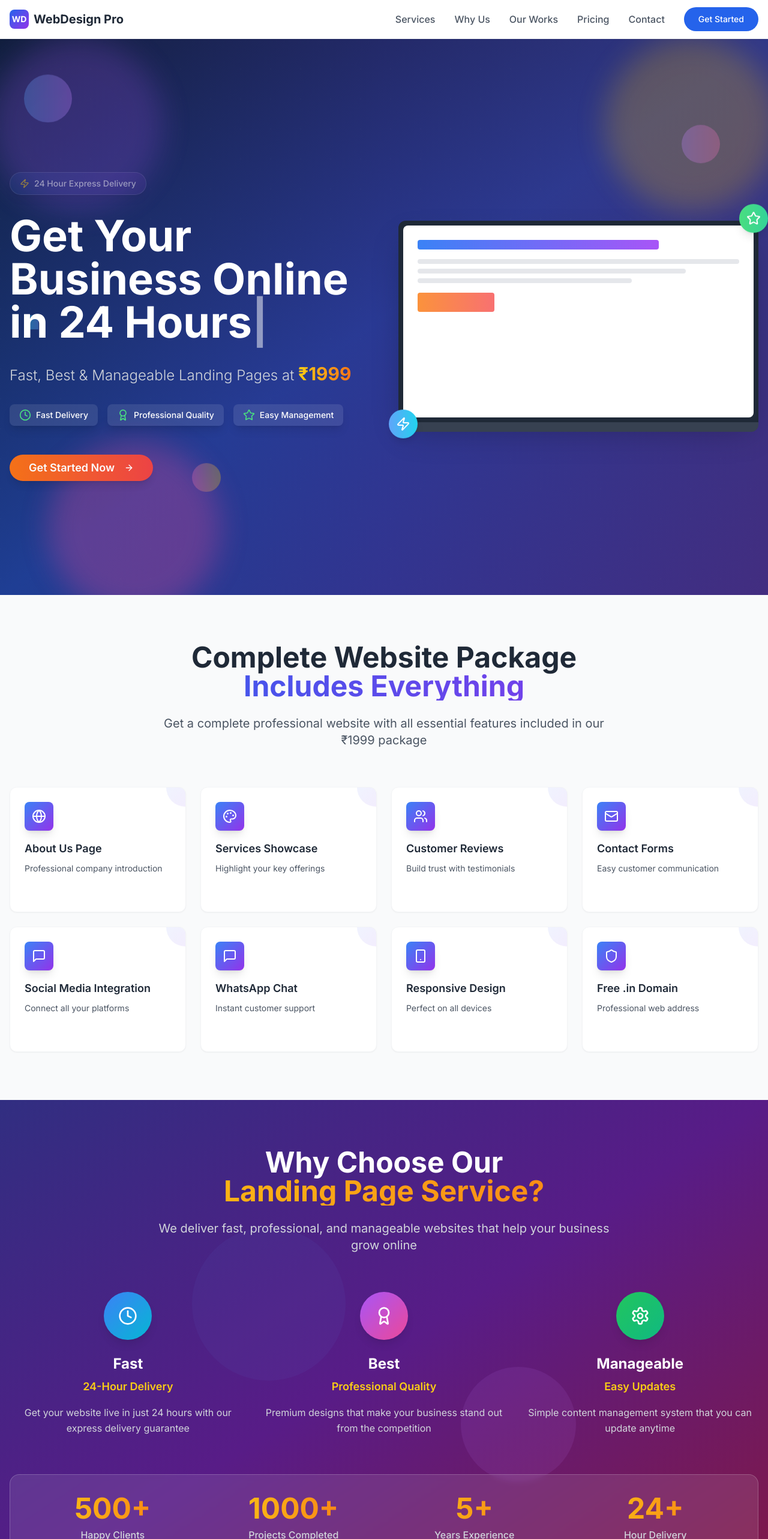
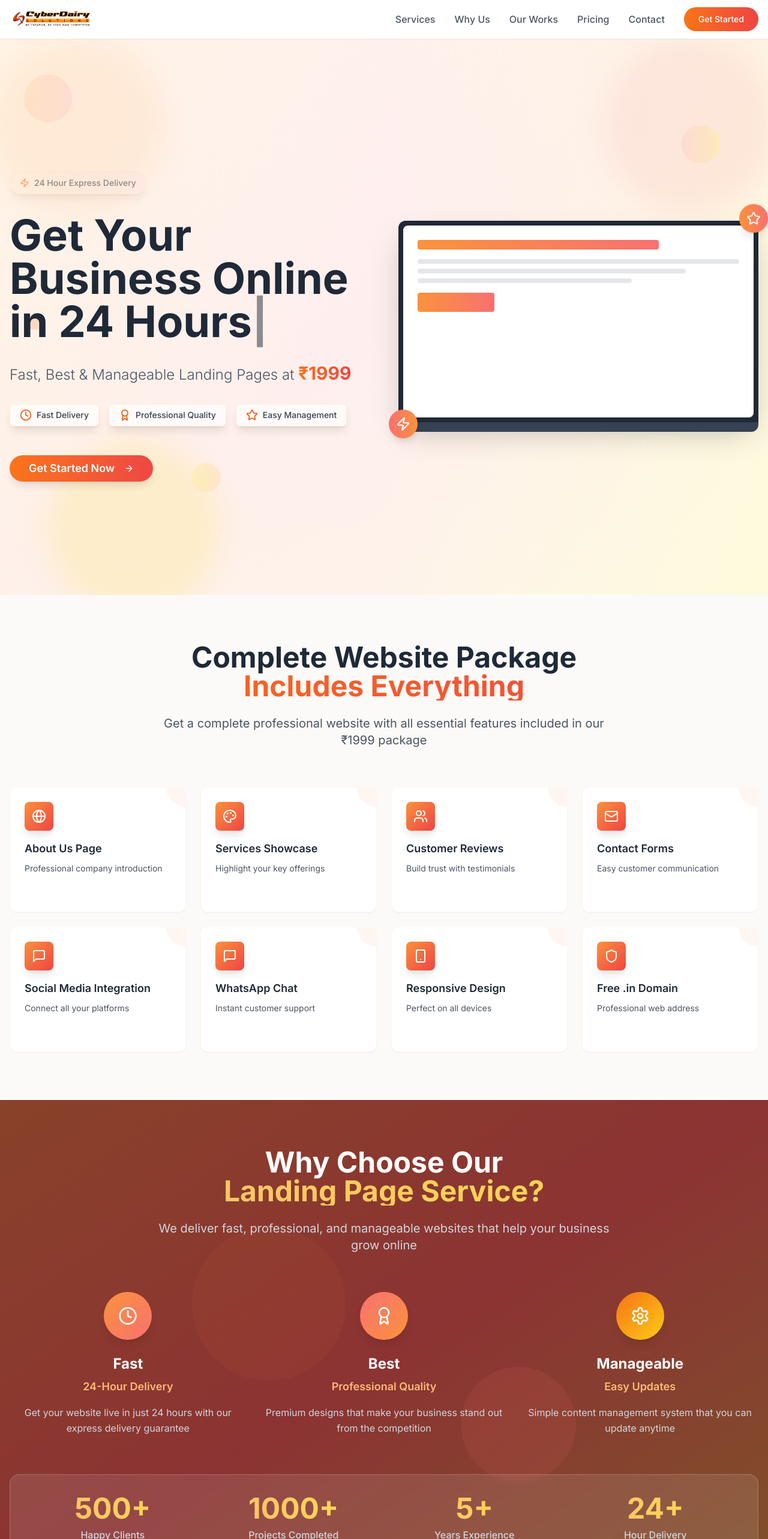
Before and after one commit to SahilKhanDhsgsu/instant-landing-wave, a React (Vite) app: page / in a window 1280 px wide. Shown: the top 2566 px of the page at 60% size. Built offline with nearby package versions, Linux system fonts and the light colour scheme.

Commit message:
Refactor: Apply logo color scheme
Update the website's color palette to match the logo's shades, maintaining the existing design.

```diff
--- a/src/components/Header.tsx
+++ b/src/components/Header.tsx
@@ -17,47 +17,48 @@ const Header = () => {
         <div className="flex items-center justify-between h-16">
           {/* Logo */}
           <div className="flex items-center space-x-2">
-            <div className="w-8 h-8 bg-gradient-to-br from-blue-600 to-purple-600 rounded-lg flex items-center justify-center">
-              <span className="text-white font-bold text-sm">WD</span>
-            </div>
-            <span className="text-xl font-bold text-gray-800">WebDesign Pro</span>
+            <img
+              src="/lovable-uploads/4786249e-a51d-4d6b-b3a7-736c147faef7.png"
+              alt="CyberDairy Solutions"
+              className="h-10 w-auto"
+            />
           </div>
 
           {/* Desktop Navigation */}
           <nav className="hidden md:flex items-center space-x-8">
             <button
               onClick={() => scrollToSection('services')}
-              className="text-gray-600 hover:text-blue-600 transition-colors duration-200 font-medium"
+              className="text-gray-600 hover:text-orange-600 transition-colors duration-200 font-medium"
             >
               Services
             </button>
             <button
               onClick={() => scrollToSection('why-choose-us')}
-              className="text-gray-600 hover:text-blue-600 transition-colors duration-200 font-medium"
+              className="text-gray-600 hover:text-orange-600 transition-colors duration-200 font-medium"
             >
               Why Us
             </button>
             <button
               onClick={() => scrollToSection('works')}
-              className="text-gray-600 hover:text-blue-600 transition-colors duration-200 font-medium"
+              className="text-gray-600 hover:text-orange-600 transition-colors duration-200 font-medium"
             >
               Our Works
             </button>
             <button
               onClick={() => scrollToSection('pricing')}
-              className="text-gray-600 hover:text-blue-600 transition-colors duration-200 font-medium"
+              className="text-gray-600 hover:text-orange-600 transition-colors duration-200 font-medium"
             >
               Pricing
             </button>
             <button
               onClick={() => scrollToSection('contact')}
-              className="text-gray-600 hover:text-blue-600 transition-colors duration-200 font-medium"
+              className="text-gray-600 hover:text-orange-600 transition-colors duration-200 font-medium"
             >
               Contact
             </button>
             <Button
               onClick={() => scrollToSection('contact')}
-              className="bg-blue-600 hover:bg-blue-700 text-white px-6 py-2 rounded-full transition-all duration-300 hover:scale-105"
+              className="bg-gradient-to-r from-orange-500 to-red-500 hover:from-orange-600 hover:to-red-600 text-white px-6 py-2 rounded-full transition-all duration-300 hover:scale-105"
             >
               Get Started
             </Button>
@@ -78,37 +79,37 @@ const Header = () => {
             <nav className="flex flex-col space-y-4">
               <button
                 onClick={() => scrollToSection('services')}
-                className="text-left text-gray-600 hover:text-blue-600 transition-colors duration-200 font-medium"
+                className="text-left text-gray-600 hover:text-orange-600 transition-colors duration-200 font-medium"
               >
                 Services
               </button>
               <button
                 onClick={() => scrollToSection('why-choose-us')}
-                className="text-left text-gray-600 hover:text-blue-600 transition-colors duration-200 font-medium"
+                className="text-left text-gray-600 hover:text-orange-600 transition-colors duration-200 font-medium"
               >
                 Why Us
               </button>
               <button
                 onClick={() => scrollToSection('works')}
-                className="text-left text-gray-600 hover:text-blue-600 transition-colors duration-200 font-medium"
+                className="text-left text-gray-600 hover:text-orange-600 transition-colors duration-200 font-medium"
               >
                 Our Works
               </button>
               <button
                 onClick={() => scrollToSection('pricing')}
-                className="text-left text-gray-600 hover:text-blue-600 transition-colors duration-200 font-medium"
+                className="text-left text-gray-600 hover:text-orange-600 transition-colors duration-200 font-medium"
               >
                 Pricing
               </button>
               <button
                 onClick={() => scrollToSection('contact')}
-                className="text-left text-gray-600 hover:text-blue-600 transition-colors duration-200 font-medium"
+                className="text-left text-gray-600 hover:text-orange-600 transition-colors duration-200 font-medium"
               >
                 Contact
               </button>
               <Button
                 onClick={() => scrollToSection('contact')}
-                className="bg-blue-600 hover:bg-blue-700 text-white px-6 py-2 rounded-full transition-all duration-300 w-fit"
+                className="bg-gradient-to-r from-orange-500 to-red-500 hover:from-orange-600 hover:to-red-600 text-white px-6 py-2 rounded-full transition-all duration-300 w-fit"
               >
                 Get Started
               </Button>
--- a/src/components/Hero.tsx
+++ b/src/components/Hero.tsx
@@ -19,32 +19,32 @@ const Hero = () => {
   }, [index, fullText]);
 
   return (
-    <section className="min-h-screen relative overflow-hidden bg-gradient-to-br from-slate-900 via-blue-900 to-indigo-900">
+    <section className="min-h-screen relative overflow-hidden bg-gradient-to-br from-orange-50 via-red-50 to-yellow-50">
       {/* Enhanced Background with Multiple Layers */}
       <div className="absolute inset-0">
         {/* Primary gradient overlay */}
-        <div className="absolute inset-0 bg-gradient-to-r from-blue-600/10 via-purple-600/10 to-pink-600/10"></div>
+        <div className="absolute inset-0 bg-gradient-to-r from-orange-100/30 via-red-100/20 to-yellow-100/30"></div>
 
         {/* Animated gradient mesh */}
-        <div className="absolute inset-0 opacity-30">
-          <div className="absolute top-0 -left-4 w-72 h-72 bg-purple-500 rounded-full mix-blend-multiply filter blur-xl animate-pulse-slow"></div>
-          <div className="absolute top-0 -right-4 w-72 h-72 bg-yellow-500 rounded-full mix-blend-multiply filter blur-xl animate-pulse-slow" style={{animationDelay: '2s'}}></div>
-          <div className="absolute -bottom-8 left-20 w-72 h-72 bg-pink-500 rounded-full mix-blend-multiply filter blur-xl animate-pulse-slow" style={{animationDelay: '4s'}}></div>
+        <div className="absolute inset-0 opacity-20">
+          <div className="absolute top-0 -left-4 w-72 h-72 bg-orange-300 rounded-full mix-blend-multiply filter blur-xl animate-pulse-slow"></div>
+          <div className="absolute top-0 -right-4 w-72 h-72 bg-red-300 rounded-full mix-blend-multiply filter blur-xl animate-pulse-slow" style={{animationDelay: '2s'}}></div>
+          <div className="absolute -bottom-8 left-20 w-72 h-72 bg-yellow-300 rounded-full mix-blend-multiply filter blur-xl animate-pulse-slow" style={{animationDelay: '4s'}}></div>
         </div>
 
         {/* Floating geometric shapes */}
-        <div className="absolute top-20 left-10 w-20 h-20 bg-gradient-to-r from-blue-400/30 to-purple-400/30 rounded-full animate-bounce backdrop-blur-sm" style={{animationDelay: '0s'}} />
-        <div className="absolute top-40 right-20 w-16 h-16 bg-gradient-to-r from-purple-400/30 to-pink-400/30 rounded-full animate-bounce backdrop-blur-sm" style={{animationDelay: '1s'}} />
-        <div className="absolute bottom-40 left-1/4 w-12 h-12 bg-gradient-to-r from-pink-400/30 to-yellow-400/30 rounded-full animate-bounce backdrop-blur-sm" style={{animationDelay: '2s'}} />
-        <div className="absolute top-1/3 right-1/3 w-8 h-8 bg-gradient-to-r from-yellow-400/30 to-green-400/30 rounded-full animate-bounce backdrop-blur-sm" style={{animationDelay: '0.5s'}} />
+        <div className="absolute top-20 left-10 w-20 h-20 bg-gradient-to-r from-orange-200/40 to-red-200/40 rounded-full animate-bounce backdrop-blur-sm" style={{animationDelay: '0s'}} />
+        <div className="absolute top-40 right-20 w-16 h-16 bg-gradient-to-r from-red-200/40 to-yellow-200/40 rounded-full animate-bounce backdrop-blur-sm" style={{animationDelay: '1s'}} />
+        <div className="absolute bottom-40 left-1/4 w-12 h-12 bg-gradient-to-r from-yellow-200/40 to-orange-200/40 rounded-full animate-bounce backdrop-blur-sm" style={{animationDelay: '2s'}} />
+        <div className="absolute top-1/3 right-1/3 w-8 h-8 bg-gradient-to-r from-orange-300/40 to-red-300/40 rounded-full animate-bounce backdrop-blur-sm" style={{animationDelay: '0.5s'}} />
 
         {/* Additional floating elements */}
-        <div className="absolute top-1/2 left-10 w-6 h-6 bg-gradient-to-r from-cyan-400/40 to-blue-400/40 rotate-45 animate-bounce backdrop-blur-sm" style={{animationDelay: '1.5s'}} />
-        <div className="absolute bottom-1/3 right-16 w-10 h-10 bg-gradient-to-r from-indigo-400/40 to-purple-400/40 rotate-12 animate-bounce backdrop-blur-sm" style={{animationDelay: '3s'}} />
+        <div className="absolute top-1/2 left-10 w-6 h-6 bg-gradient-to-r from-red-300/40 to-orange-300/40 rotate-45 animate-bounce backdrop-blur-sm" style={{animationDelay: '1.5s'}} />
+        <div className="absolute bottom-1/3 right-16 w-10 h-10 bg-gradient-to-r from-yellow-300/40 to-red-300/40 rotate-12 animate-bounce backdrop-blur-sm" style={{animationDelay: '3s'}} />
 
         {/* Subtle grid pattern */}
         <div className="absolute inset-0 opacity-5" style={{
-          backgroundImage: `radial-gradient(circle at 1px 1px, rgba(255,255,255,0.3) 1px, transparent 0)`,
+          backgroundImage: `radial-gradient(circle at 1px 1px, rgba(255,107,53,0.3) 1px, transparent 0)`,
           backgroundSize: '50px 50px'
         }}></div>
       </div>
@@ -52,23 +52,23 @@ const Hero = () => {
       <div className="container mx-auto px-4 pt-20 pb-12 relative z-10">
         <div className="grid lg:grid-cols-2 gap-12 items-center min-h-screen">
           {/* Left Content */}
-          <div className="text-white space-y-8 animate-fade-in">
+          <div className="text-gray-800 space-y-8 animate-fade-in">
             {/* Floating Badge */}
-            <div className="inline-flex items-center bg-gradient-to-r from-blue-500/20 to-purple-500/20 backdrop-blur-sm border border-white/20 rounded-full px-4 py-2 text-sm font-medium animate-pulse shadow-lg">
-              <Zap className="w-4 h-4 mr-2 text-yellow-400" />
+            <div className="inline-flex items-center bg-gradient-to-r from-orange-100/80 to-red-100/80 backdrop-blur-sm border border-orange-200/50 rounded-full px-4 py-2 text-sm font-medium animate-pulse shadow-lg">
+              <Zap className="w-4 h-4 mr-2 text-orange-600" />
               24 Hour Express Delivery
             </div>
 
             {/* Main Headline with Typewriter Effect */}
-            <h1 className="text-5xl lg:text-7xl font-bold leading-tight">
+            <h1 className="text-5xl lg:text-7xl font-bold leading-tight text-gray-800">
               {text}
               <span className="animate-pulse">|</span>
             </h1>
 
             {/* Subheadline */}
-            <p className="text-xl lg:text-2xl text-gray-300 font-light">
+            <p className="text-xl lg:text-2xl text-gray-600 font-light">
               Fast, Best & Manageable Landing Pages at{' '}
-              <span className="text-transparent bg-gradient-to-r from-yellow-400 to-orange-500 bg-clip-text font-bold text-3xl">
+              <span className="text-transparent bg-gradient-to-r from-orange-500 to-red-500 bg-clip-text font-bold text-3xl">
                 ₹1999
               </span>
             </p>
@@ -82,11 +82,11 @@ const Hero = () => {
               ].map((benefit, idx) => (
                 <div
                   key={benefit.text}
-                  className="flex items-center bg-white/10 backdrop-blur-sm rounded-lg px-4 py-2 hover:bg-white/20 transition-all duration-300 hover:scale-105 shadow-lg"
+                  className="flex items-center bg-white/70 backdrop-blur-sm rounded-lg px-4 py-2 hover:bg-white/90 transition-all duration-300 hover:scale-105 shadow-lg border border-orange-100"
                   style={{animationDelay: `${idx * 0.2}s`}}
                 >
-                  <benefit.icon className="w-5 h-5 mr-2 text-green-400" />
-                  <span className="text-sm font-medium">{benefit.text}</span>
+                  <benefit.icon className="w-5 h-5 mr-2 text-orange-600" />
+                  <span className="text-sm font-medium text-gray-700">{benefit.text}</span>
                 </div>
               ))}
             </div>
@@ -111,7 +111,7 @@ const Hero = () => {
               <div className="bg-gray-800 rounded-t-xl p-2 shadow-2xl">
                 <div className="bg-white rounded-lg p-6 h-80 overflow-hidden">
                   <div className="space-y-4">
-                    <div className="h-4 bg-gradient-to-r from-blue-500 to-purple-500 rounded w-3/4"></div>
+                    <div className="h-4 bg-gradient-to-r from-orange-400 to-red-400 rounded w-3/4"></div>
                     <div className="space-y-2">
                       <div className="h-2 bg-gray-200 rounded w-full"></div>
                       <div className="h-2 bg-gray-200 rounded w-5/6"></div>
@@ -124,10 +124,10 @@ const Hero = () => {
               <div className="bg-gray-700 rounded-b-xl h-4"></div>
 
               {/* Floating Elements */}
-              <div className="absolute -top-4 -right-4 bg-gradient-to-r from-green-400 to-emerald-400 text-white rounded-full p-3 animate-bounce shadow-lg">
+              <div className="absolute -top-4 -right-4 bg-gradient-to-r from-orange-400 to-red-400 text-white rounded-full p-3 animate-bounce shadow-lg">
                 <Star className="w-6 h-6" />
               </div>
-              <div className="absolute -bottom-4 -left-4 bg-gradient-to-r from-blue-400 to-cyan-400 text-white rounded-full p-3 animate-bounce shadow-lg" style={{animationDelay: '0.5s'}}>
+              <div className="absolute -bottom-4 -left-4 bg-gradient-to-r from-red-400 to-orange-400 text-white rounded-full p-3 animate-bounce shadow-lg" style={{animationDelay: '0.5s'}}>
                 <Zap className="w-6 h-6" />
               </div>
             </div>
--- a/src/components/Services.tsx
+++ b/src/components/Services.tsx
@@ -19,7 +19,7 @@ const Services = () => {
         <div className="text-center mb-16 animate-fade-in">
           <h2 className="text-4xl lg:text-5xl font-bold text-gray-800 mb-6">
             Complete Website Package
-            <span className="block text-transparent bg-gradient-to-r from-blue-600 to-purple-600 bg-clip-text">
+            <span className="block text-transparent bg-gradient-to-r from-orange-500 to-red-500 bg-clip-text">
               Includes Everything
             </span>
           </h2>
@@ -32,18 +32,18 @@ const Services = () => {
           {services.map((service, index) => (
             <div
               key={service.title}
-              className="group bg-white rounded-xl p-6 shadow-sm hover:shadow-xl transform hover:-translate-y-1 transition-all duration-300 border border-gray-100 hover:border-blue-200 relative overflow-hidden"
+              className="group bg-white rounded-xl p-6 shadow-sm hover:shadow-xl transform hover:-translate-y-1 transition-all duration-300 border border-orange-100/50 hover:border-orange-200 relative overflow-hidden"
               style={{animationDelay: `${index * 0.1}s`}}
             >
               {/* Subtle background gradient on hover */}
-              <div className="absolute inset-0 bg-gradient-to-br from-blue-50/0 to-purple-50/0 group-hover:from-blue-50/30 group-hover:to-purple-50/30 transition-all duration-500 opacity-0 group-hover:opacity-100" />
+              <div className="absolute inset-0 bg-gradient-to-br from-orange-50/0 to-red-50/0 group-hover:from-orange-50/30 group-hover:to-red-50/30 transition-all duration-500 opacity-0 group-hover:opacity-100" />
 
               {/* Content */}
               <div className="relative z-10">
-                <div className="bg-gradient-to-br from-blue-500 to-purple-600 rounded-lg p-3 w-fit mb-4 group-hover:scale-110 group-hover:rotate-3 transition-transform duration-300 shadow-lg">
+                <div className="bg-gradient-to-br from-orange-400 to-red-500 rounded-lg p-3 w-fit mb-4 group-hover:scale-110 group-hover:rotate-3 transition-transform duration-300 shadow-lg">
                   <service.icon className="w-6 h-6 text-white" />
                 </div>
-                <h3 className="text-lg font-semibold text-gray-800 mb-2 group-hover:text-blue-600 transition-colors">
+                <h3 className="text-lg font-semibold text-gray-800 mb-2 group-hover:text-orange-600 transition-colors">
                   {service.title}
                 </h3>
                 <p className="text-gray-600 text-sm leading-relaxed">{service.description}</p>
@@ -51,14 +51,14 @@ const Services = () => {
                 {/* Check icon that appears on hover */}
                 <div className="mt-4 flex items-center justify-between">
                   <div className="opacity-0 group-hover:opacity-100 transition-all duration-300 transform translate-x-2 group-hover:translate-x-0">
-                    <CheckCircle className="w-5 h-5 text-green-500" />
+                    <CheckCircle className="w-5 h-5 text-orange-500" />
                   </div>
-                  <div className="w-8 h-0.5 bg-gradient-to-r from-blue-500 to-purple-600 scale-x-0 group-hover:scale-x-100 transition-transform duration-300 origin-left" />
+                  <div className="w-8 h-0.5 bg-gradient-to-r from-orange-400 to-red-500 scale-x-0 group-hover:scale-x-100 transition-transform duration-300 origin-left" />
                 </div>
               </div>
 
               {/* Decorative corner element */}
-              <div className="absolute top-0 right-0 w-16 h-16 transform translate-x-8 -translate-y-8 bg-gradient-to-br from-blue-400/10 to-purple-600/10 rounded-full group-hover:scale-150 transition-transform duration-500" />
+              <div className="absolute top-0 right-0 w-16 h-16 transform translate-x-8 -translate-y-8 bg-gradient-to-br from-orange-200/20 to-red-200/20 rounded-full group-hover:scale-150 transition-transform duration-500" />
             </div>
           ))}
         </div>
--- a/src/components/WhyChooseUs.tsx
+++ b/src/components/WhyChooseUs.tsx
@@ -56,21 +56,21 @@ const WhyChooseUs = () => {
       title: 'Fast',
       subtitle: '24-Hour Delivery',
       description: 'Get your website live in just 24 hours with our express delivery guarantee',
-      color: 'from-blue-500 to-cyan-500'
+      color: 'from-orange-400 to-red-400'
     },
     {
       icon: Award,
       title: 'Best',
       subtitle: 'Professional Quality',
       description: 'Premium designs that make your business stand out from the competition',
-      color: 'from-purple-500 to-pink-500'
+      color: 'from-red-400 to-orange-400'
     },
     {
       icon: Settings,
       title: 'Manageable',
       subtitle: 'Easy Updates',
       description: 'Simple content management system that you can update anytime',
-      color: 'from-green-500 to-emerald-500'
+      color: 'from-orange-500 to-yellow-400'
     }
   ];
 
@@ -82,18 +82,18 @@ const WhyChooseUs = () => {
   ];
 
   return (
-    <section ref={sectionRef} className="py-20 bg-gradient-to-br from-indigo-900 via-purple-900 to-pink-900 relative overflow-hidden">
+    <section ref={sectionRef} className="py-20 bg-gradient-to-br from-orange-900/90 via-red-900/90 to-yellow-900/90 relative overflow-hidden">
       {/* Background Animation */}
       <div className="absolute inset-0">
-        <div className="absolute top-1/4 left-1/4 w-64 h-64 bg-blue-400/10 rounded-full animate-pulse" />
-        <div className="absolute bottom-1/4 right-1/4 w-48 h-48 bg-purple-400/10 rounded-full animate-pulse" style={{animationDelay: '1s'}} />
+        <div className="absolute top-1/4 left-1/4 w-64 h-64 bg-orange-400/10 rounded-full animate-pulse" />
+        <div className="absolute bottom-1/4 right-1/4 w-48 h-48 bg-red-400/10 rounded-full animate-pulse" style={{animationDelay: '1s'}} />
       </div>
 
       <div className="container mx-auto px-4 relative z-10">
         <div className="text-center mb-16">
           <h2 className="text-4xl lg:text-5xl font-bold text-white mb-6">
             Why Choose Our
-            <span className="block text-transparent bg-gradient-to-r from-yellow-400 to-orange-500 bg-clip-text">
+            <span className="block text-transparent bg-gradient-to-r from-orange-300 to-yellow-300 bg-clip-text">
               Landing Page Service?
             </span>
           </h2>
@@ -114,7 +114,7 @@ const WhyChooseUs = () => {
                 <feature.icon className="w-8 h-8 text-white mx-auto" />
               </div>
               <h3 className="text-2xl font-bold text-white mb-2">{feature.title}</h3>
-              <p className="text-lg text-yellow-400 mb-4 font-semibold">{feature.subtitle}</p>
+              <p className="text-lg text-orange-300 mb-4 font-semibold">{feature.subtitle}</p>
               <p className="text-gray-300 leading-relaxed">{feature.description}</p>
             </div>
           ))}
@@ -128,7 +128,7 @@ const WhyChooseUs = () => {
                 key={stat.label}
                 className="text-center group hover:scale-105 transition-transform duration-300"
               >
-                <div className="text-4xl lg:text-5xl font-bold text-transparent bg-gradient-to-r from-yellow-400 to-orange-500 bg-clip-text mb-2">
+                <div className="text-4xl lg:text-5xl font-bold text-transparent bg-gradient-to-r from-orange-300 to-yellow-300 bg-clip-text mb-2">
                   <AnimatedCounter end={stat.number} isVisible={isVisible} />
                 </div>
                 <p className="text-gray-300 font-medium">{stat.label}</p>
--- a/src/index.css
+++ b/src/index.css
@@ -18,7 +18,7 @@ All colors MUST be HSL.
     --popover: 0 0% 100%;
     --popover-foreground: 222.2 84% 4.9%;
 
-    --primary: 222.2 47.4% 11.2%;
+    --primary: 16 100% 50%;
     --primary-foreground: 210 40% 98%;
 
     --secondary: 210 40% 96.1%;
@@ -105,7 +105,7 @@ All colors MUST be HSL.
 
 /* Add a subtle background for sections */
 .bg-gray-25 {
-  background-color: hsl(210, 20%, 98%);
+  background-color: hsl(30, 40%, 98%);
 }
 
 /* Custom Animation Classes */
@@ -171,7 +171,7 @@ All colors MUST be HSL.
 
 /* Gradient Text */
 .gradient-text {
-  background: linear-gradient(45deg, #3b82f6, #8b5cf6, #ec4899);
+  background: linear-gradient(45deg, #ff6b35, #f7931e, #ff4757);
   background-size: 200% 200%;
   animation: gradientShift 3s ease infinite;
   -webkit-background-clip: text;
@@ -201,12 +201,12 @@ All colors MUST be HSL.
 }
 
 ::-webkit-scrollbar-thumb {
-  background: linear-gradient(45deg, #3b82f6, #8b5cf6);
+  background: linear-gradient(45deg, #ff6b35, #f7931e);
   border-radius: 4px;
 }
 
 ::-webkit-scrollbar-thumb:hover {
-  background: linear-gradient(45deg, #2563eb, #7c3aed);
+  background: linear-gradient(45deg, #e55a2b, #e8841a);
 }
 
 /* Ripple Effect */
@@ -224,7 +224,7 @@ All colors MUST be HSL.
   width: 0;
   height: 0;
   border-radius: 50%;
-  background: rgba(255, 255, 255, 0.5);
+  background: rgba(255, 107, 53, 0.5);
   transform: translate(-50%, -50%);
   transition: width 0.6s, height 0.6s;
 }
@@ -237,7 +237,7 @@ All colors MUST be HSL.
 /* Form Focus Effects */
 input:focus, textarea:focus {
   transform: scale(1.02);
-  box-shadow: 0 0 0 3px rgba(59, 130, 246, 0.1);
+  box-shadow: 0 0 0 3px rgba(255, 107, 53, 0.1);
 }
 
 /* Hover Lift Effect */
```
Also changed, not shown: public/lovable-uploads/4786249e-a51d-4d6b-b3a7-736c147faef7.png (added).
